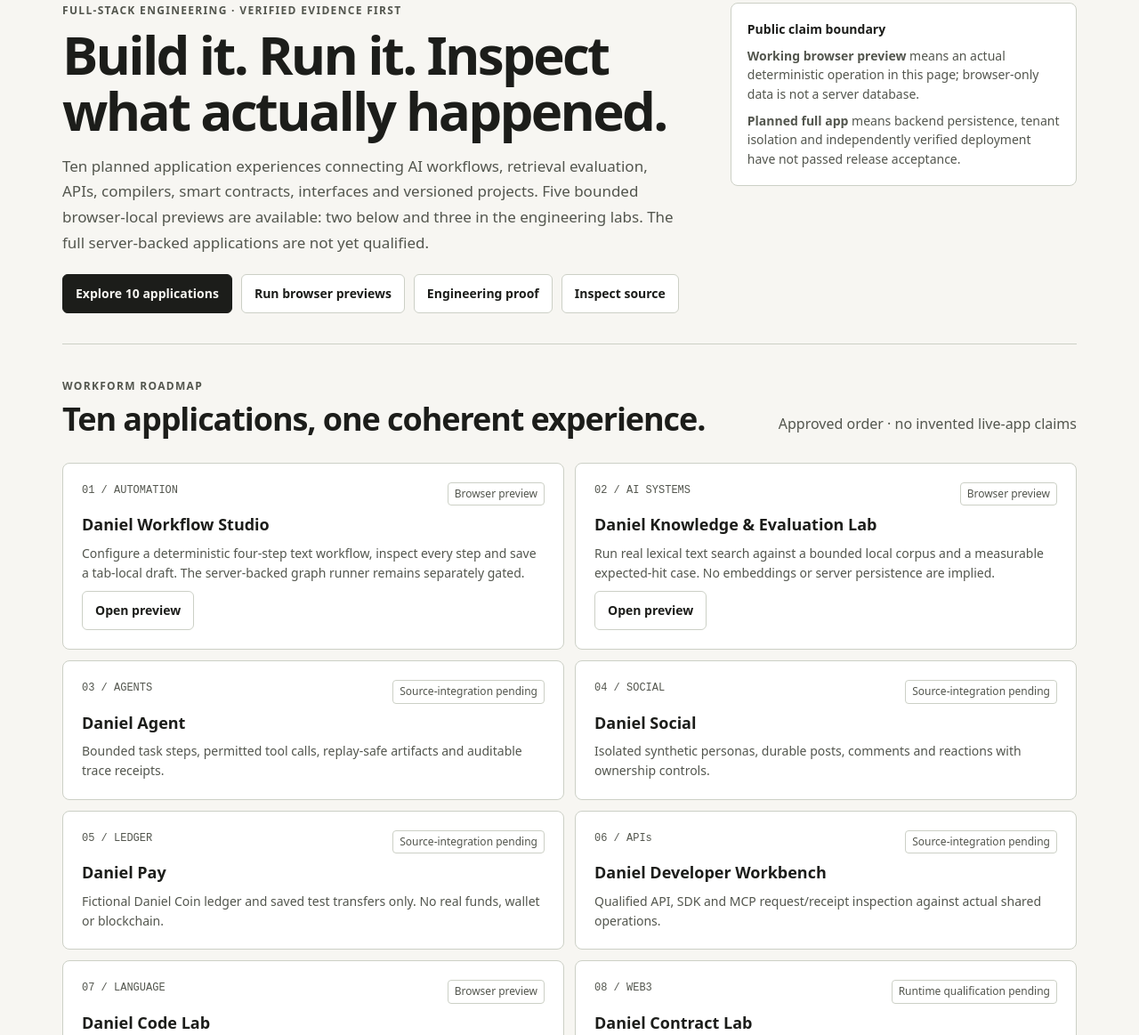
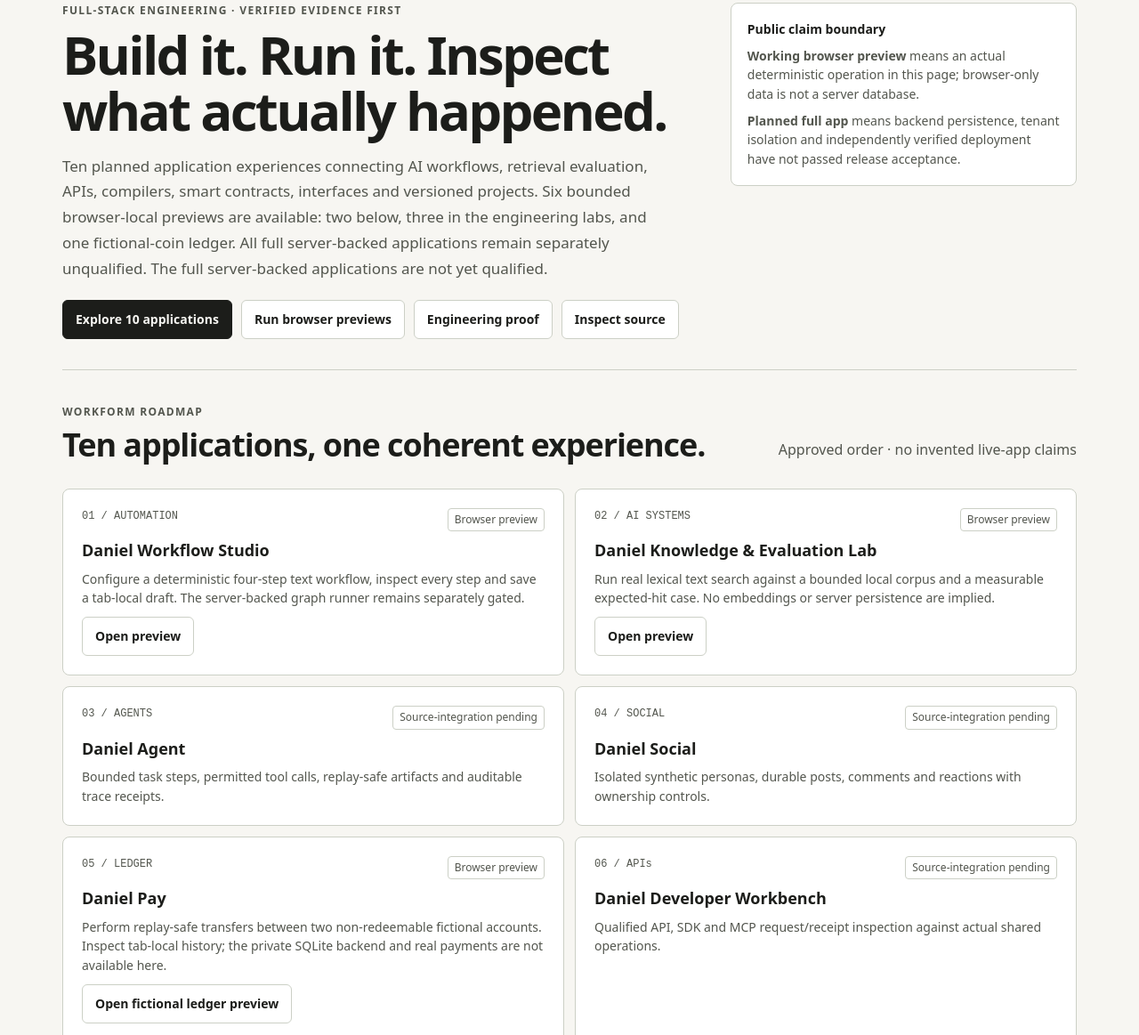
Before and after one commit to jemueldaniel/danielcodes, a plain HTML site: page apps/index.html in a window 1280 px wide. Shown: the part 113-1276 px from the top of the page at 89% size. Drawn offline with Linux system fonts and the light colour scheme.

Commit message:
Connect sixth browser preview: fictional Daniel Pay; preserve honest release labels [skip ci]

```diff
--- a/apps/index.html
+++ b/apps/index.html
@@ -19,7 +19,7 @@
 <header class="top"><div class="wrap nav"><a class="brand" href="/">Jemuel Daniel / Engineering Apps</a><div class="navlinks"><a class="smallLink" href="/">Portfolio</a><a class="smallLink" href="/resume">Résumé</a><button class="smallLink" id="theme" type="button" aria-pressed="false">Dark mode</button></div></div></header>
 <main id="main" class="wrap">
 <section class="hero">
-<div><div class="eyebrow">Full-stack engineering · Verified evidence first</div><h1>Build it. Run it. Inspect what actually happened.</h1><p class="lead">Ten planned application experiences connecting AI workflows, retrieval evaluation, APIs, compilers, smart contracts, interfaces and versioned projects. Five bounded browser-local previews are available: two below and three in the engineering labs. The full server-backed applications are not yet qualified.</p><div class="heroBtns"><a href="#catalog" class="btn primary">Explore 10 applications</a><a href="#workbench" class="btn">Run browser previews</a><a href="/apps/evidence/" class="btn">Engineering proof</a><a href="https://github.com/jemueldaniel/danielcodes" target="_blank" rel="noopener noreferrer" class="btn">Inspect source</a></div></div>
+<div><div class="eyebrow">Full-stack engineering · Verified evidence first</div><h1>Build it. Run it. Inspect what actually happened.</h1><p class="lead">Ten planned application experiences connecting AI workflows, retrieval evaluation, APIs, compilers, smart contracts, interfaces and versioned projects. Six bounded browser-local previews are available: two below, three in the engineering labs, and one fictional-coin ledger. All full server-backed applications remain separately unqualified. The full server-backed applications are not yet qualified.</p><div class="heroBtns"><a href="#catalog" class="btn primary">Explore 10 applications</a><a href="#workbench" class="btn">Run browser previews</a><a href="/apps/evidence/" class="btn">Engineering proof</a><a href="https://github.com/jemueldaniel/danielcodes" target="_blank" rel="noopener noreferrer" class="btn">Inspect source</a></div></div>
 <aside class="truth" aria-label="Evidence boundaries"><strong>Public claim boundary</strong><p><b>Working browser preview</b> means an actual deterministic operation in this page; browser-only data is not a server database.</p><p><b>Planned full app</b> means backend persistence, tenant isolation and independently verified deployment have not passed release acceptance.</p></aside>
 </section>
 <section class="section" id="catalog"><div class="heading"><div><div class="eyebrow">Workform roadmap</div><h2>Ten applications, one coherent experience.</h2></div><p class="muted">Approved order · no invented live-app claims</p></div>
@@ -28,7 +28,7 @@
 <article class="card"><div class="card-top"><span class="num">02 / AI SYSTEMS</span><span class="tag">Browser preview</span></div><h3>Daniel Knowledge &amp; Evaluation Lab</h3><p>Run real lexical text search against a bounded local corpus and a measurable expected-hit case. No embeddings or server persistence are implied.</p><button class="btn" type="button" data-open="lab">Open preview</button></article>
 <article class="card"><div class="card-top"><span class="num">03 / AGENTS</span><span class="tag">Source-integration pending</span></div><h3>Daniel Agent</h3><p>Bounded task steps, permitted tool calls, replay-safe artifacts and auditable trace receipts.</p></article>
 <article class="card"><div class="card-top"><span class="num">04 / SOCIAL</span><span class="tag">Source-integration pending</span></div><h3>Daniel Social</h3><p>Isolated synthetic personas, durable posts, comments and reactions with ownership controls.</p></article>
-<article class="card"><div class="card-top"><span class="num">05 / LEDGER</span><span class="tag">Source-integration pending</span></div><h3>Daniel Pay</h3><p>Fictional Daniel Coin ledger and saved test transfers only. No real funds, wallet or blockchain.</p></article>
+<article class="card"><div class="card-top"><span class="num">05 / LEDGER</span><span class="tag">Browser preview</span></div><h3>Daniel Pay</h3><p>Perform replay-safe transfers between two non-redeemable fictional accounts. Inspect tab-local history; the private SQLite backend and real payments are not available here.</p><a class="btn" href="/apps/pay/">Open fictional ledger preview</a></article>
 <article class="card"><div class="card-top"><span class="num">06 / APIs</span><span class="tag">Source-integration pending</span></div><h3>Daniel Developer Workbench</h3><p>Qualified API, SDK and MCP request/receipt inspection against actual shared operations.</p></article>
 <article class="card"><div class="card-top"><span class="num">07 / LANGUAGE</span><span class="tag">Browser preview</span></div><h3>Daniel Code Lab</h3><p>Compile and execute a tiny bounded integer language in your browser; inspect tokens, AST, IR and trace. Full server integration is pending.</p><a class="btn" href="/apps/labs/#code">Open browser preview</a></article>
 <article class="card"><div class="card-top"><span class="num">08 / WEB3</span><span class="tag">Runtime qualification pending</span></div><h3>Daniel Contract Lab</h3><p>Offline EVM execution on pinned bytecode fixtures with actual reverts, traces and invariants.</p></article>
```
